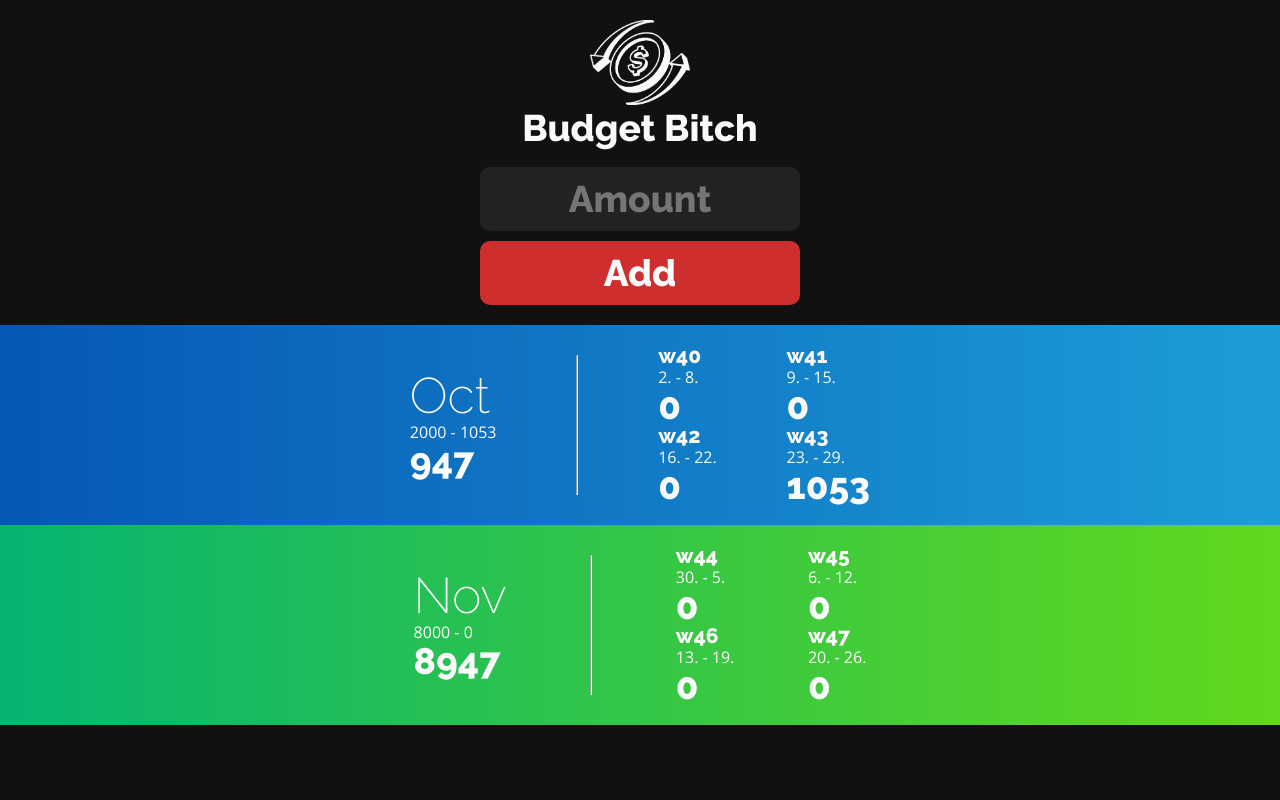
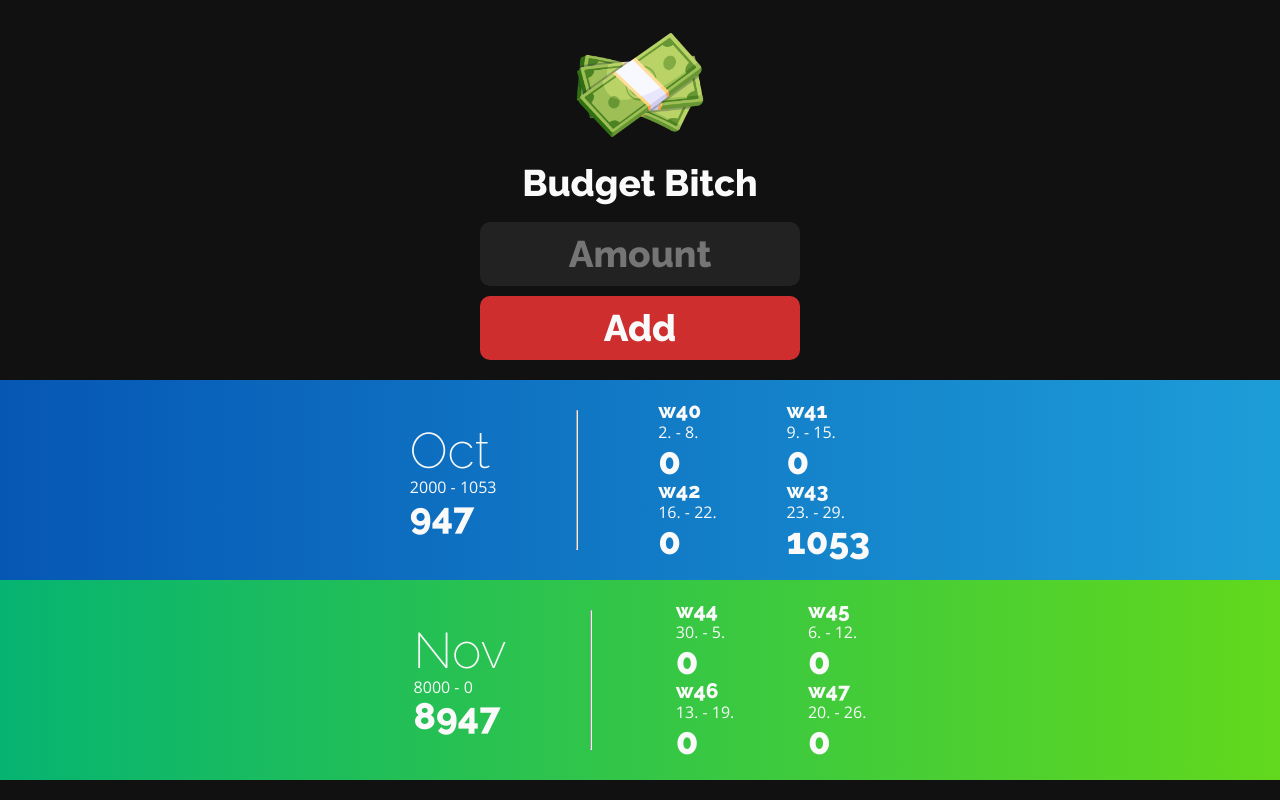
Before and after one commit to KevinMolid/budgetApp, a plain HTML site: page index.html in a window 1280 px wide. Drawn offline with nearby package versions, Linux system fonts and the light colour scheme.

Commit message:
Added favicon

```diff
--- a/index.css
+++ b/index.css
@@ -50,7 +50,7 @@ hr {
 /* Layout */
 
 header {
-    padding: 20px;
+    padding: 10px 0 20px 0;
     background-color: #111;
     display: flex;
     flex-direction: column;
@@ -66,7 +66,7 @@ header {
 }
 
 .logo-img {
-    width: 100px;
+    width: 150px;
 }
 
 .logo {
--- a/index.html
+++ b/index.html
@@ -4,10 +4,18 @@
     <head>
         <title>Budget Bitch</title>
         <link rel="stylesheet" href="index.css">
+
         <!-- Fonts -->
         <link rel="preconnect" href="https://fonts.googleapis.com">
         <link rel="preconnect" href="https://fonts.gstatic.com" crossorigin>
         <link href="https://fonts.googleapis.com/css2?family=Open+Sans:wght@300;400;600;800&family=Raleway:wght@200;400;600;800&display=swap" rel="stylesheet">
+
+        <!-- Favicon -->
+        <link rel="apple-touch-icon" sizes="180x180" href="/apple-touch-icon.png">
+        <link rel="icon" type="image/png" sizes="32x32" href="/favicon-32x32.png">
+        <link rel="icon" type="image/png" sizes="16x16" href="/favicon-16x16.png">
+        <link rel="manifest" href="/site.webmanifest">
+
         <!-- Meta -->
         <meta name="viewport" content="width=device-width, initial-scale=1.0">
     </head>
@@ -15,7 +23,7 @@
     <body>
         <header>
             <div class="container">
-                <img class="logo-img" src="assets/images/logo.png">
+                <img class="logo-img" src="assets/images/money-stack.png">
                 <h3 class="logo">Budget Bitch</h1>
             </div>
         </header>
```
Also changed, not shown: android-chrome-192x192.png (added), android-chrome-512x512.png (added), apple-touch-icon.png (added), assets/images/money-stack.png (added), favicon-16x16.png (added), favicon-32x32.png (added), favicon.ico (added), site.webmanifest (added).
